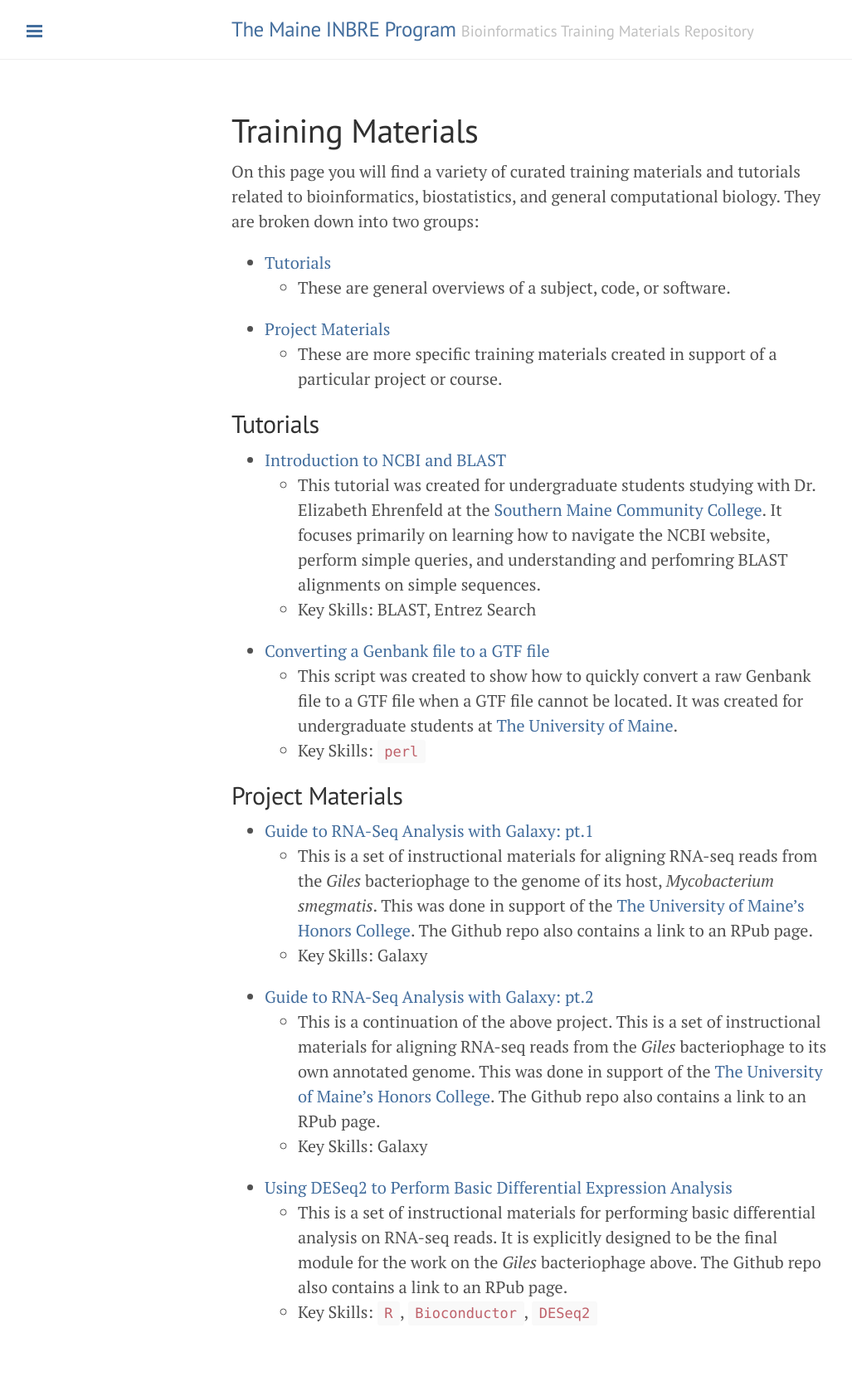
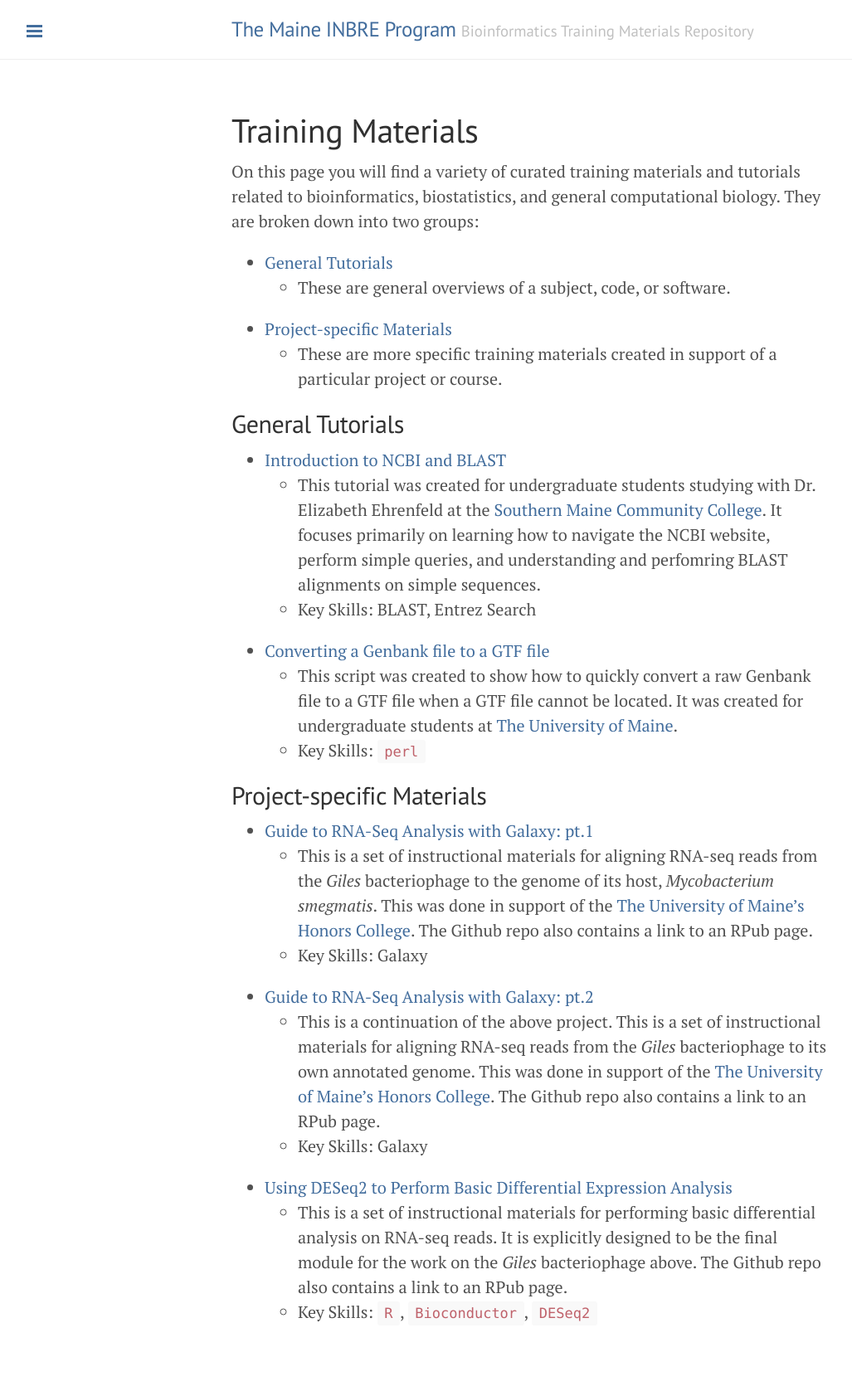
Before and after one commit to MaineINBRE/maineinbre.github.io, a Jekyll site: the page built from tutorials.md, in a window 1280 px wide. Shown: the whole page at 83% size, without its empty margins (1-1028 px from the left). Built offline with Jekyll 4.4.1, drawn with Linux system fonts in a browser that asks for light colours.

Commit message:
Initial Commit

```diff
--- a/tutorials.md
+++ b/tutorials.md
@@ -5,13 +5,13 @@ title: Training Materials
 
 On this page you will find a variety of curated training materials and tutorials related to bioinformatics, biostatistics, and general computational biology. They are broken down into two groups:
 
-* [Tutorials](#tutorials)
+* [General Tutorials](#general-tutorials)
   * These are general overviews of a subject, code, or software.
-* [Project Materials](#instructional-materials)
+* [Project-specific Materials](#project-specific-materials)
   * These are more specific training materials created in support of a particular project or course.
 
 
-## Tutorials
+## General Tutorials
 
 * [Introduction to NCBI and BLAST](https://github.com/MaineINBRE/IntroToNCBIandBLAST)
   * This tutorial was created for undergraduate students studying with Dr. Elizabeth Ehrenfeld at the [Southern Maine Community College](https://www.smccme.edu). It focuses primarily on learning how to navigate the NCBI website, perform simple queries, and understanding and perfomring BLAST alignments on simple sequences.
@@ -21,7 +21,7 @@ On this page you will find a variety of curated training materials and tutorials
   * This script was created to show how to quickly convert a raw Genbank file to a GTF file when a GTF file cannot be located. It was created for undergraduate students at [The University of Maine](www.umaine.edu).
   * Key Skills: `perl`
 
-## Project Materials
+## Project-specific Materials
 
 * [Guide to RNA-Seq Analysis with Galaxy: pt.1](https://github.com/MaineINBRE/GilesRNASeqGuide)
   * This is a set of instructional materials for aligning RNA-seq reads from the *Giles* bacteriophage to the genome of its host, *Mycobacterium smegmatis*. This was done in support of the [The University of Maine's Honors College](https://honors.umaine.edu). The Github repo also contains a link to an RPub page.
```
